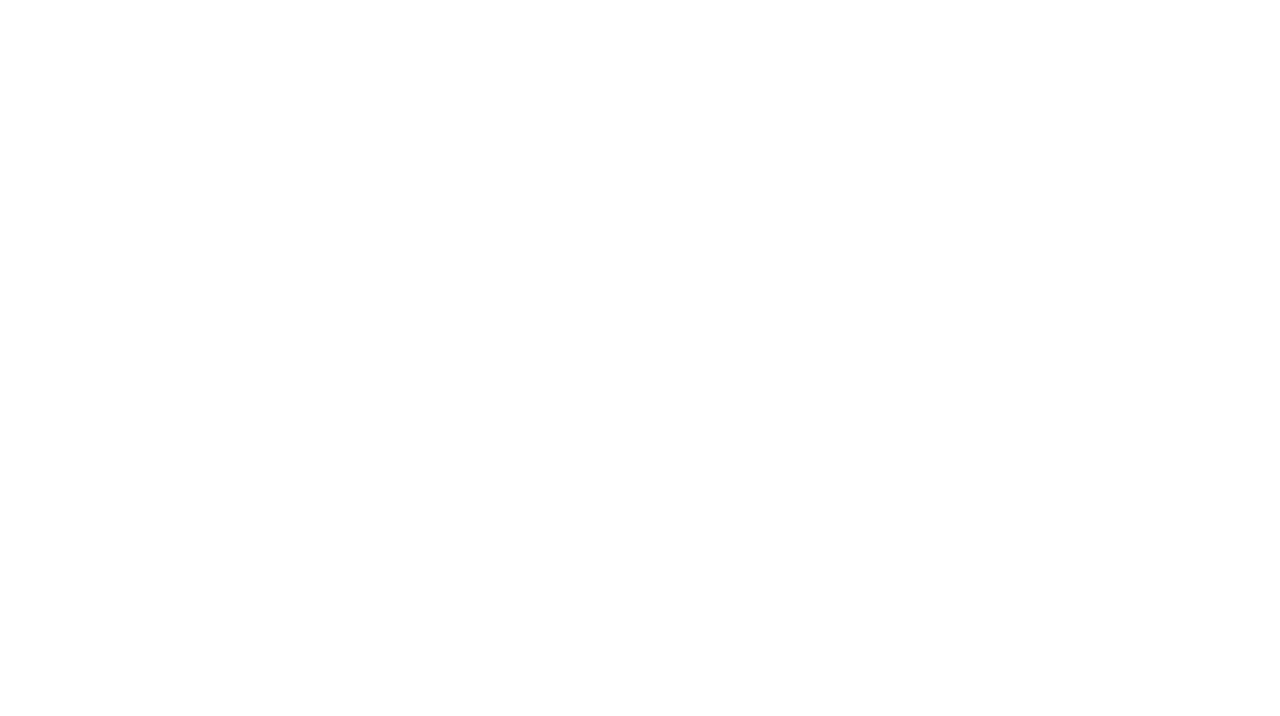
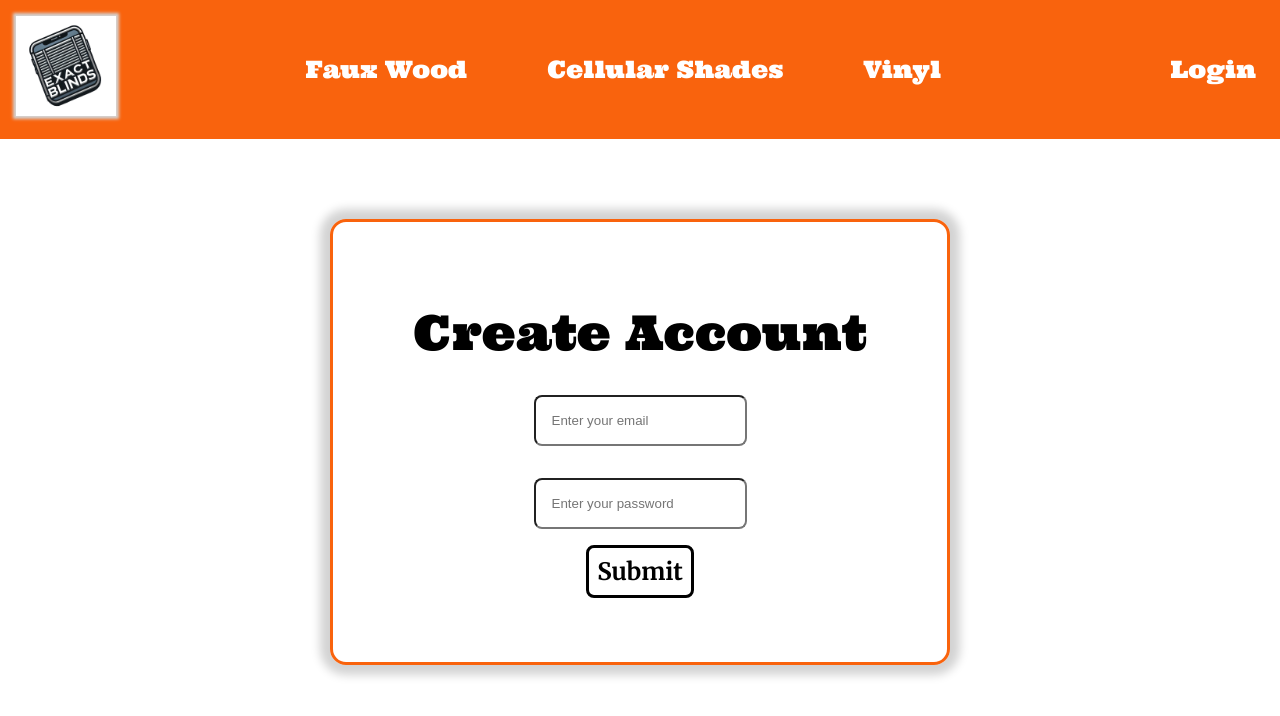
Before and after one commit to Anthony-Ghilardi/ExactBlinds, a React (Create React App) app: page /signup in a window 1280 px wide. Before the commit this address had no page. Shown: the top 716 px of the page. Built offline with nearby package versions, Linux system fonts and the light colour scheme.

Commit message:
Added ui changes and firebase

```diff
--- a/package.json
+++ b/package.json
@@ -6,6 +6,7 @@
     "@testing-library/jest-dom": "^5.17.0",
     "@testing-library/react": "^13.4.0",
     "@testing-library/user-event": "^13.5.0",
+    "firebase": "^11.6.1",
     "react": "^18.3.1",
     "react-dom": "^18.3.1",
     "react-scripts": "5.0.1",
--- a/src/App.js
+++ b/src/App.js
@@ -5,8 +5,9 @@ import FauxWood from "./components/FauxWood/FauxWood";
 import Vinyl from "./components/Vinyl/Vinyl";
 import Cellular from "./components/Cellular/Cellular";
 import Tutorial from "./components/Tutorial/Tutorial";
-import Contact from "./components/Contact/Contact";
 import Designer from "./components/Designer/Designer";
+import SignupPage from "./components/Signup-page/SignupPage";
+import LoginSplashPage from "./LoginSplashPage/LoginSplashPage";
 
 
 
@@ -18,9 +19,10 @@ function App() {
         <Route path="/fauxWood" element={<FauxWood />} />
         <Route path="/cellular" element={<Cellular />} />
         <Route path="/vinyl" element={<Vinyl />} />
-        <Route path="/contact" element={<Contact />} />
         <Route path="/howto" element={<Tutorial />} />
         <Route path="/designer" element={<Designer />} />
+        <Route path="/signup" element={<SignupPage />} />
+        <Route path="/login" element={<LoginSplashPage />} />
       </Routes>
     </BrowserRouter>
   );
--- /dev/null
+++ b/src/LoginSplashPage/LoginSplashPage.jsx
@@ -0,0 +1,40 @@
+import React, { useState } from "react";
+import { Link } from "react-router-dom";
+import "./login-splash-page.css";
+import Navbar from "../components/Navbar/Navbar";
+
+export default function LoginSplashPage() {
+  return (
+    <div>
+      <Navbar />
+      <div className="login-form-container">
+        {/* correct line 11 <form onSubmit={sumbitNewUser} className="signup-form"> */}
+        <form className="login-form">
+          <label className="login-form-header">Login</label>
+          <input
+            className="login-email-input"
+            name="emailInput"
+            type="email"
+            placeholder="Enter your email"
+            // add value like value={createEmail}
+            // add on change like onChange={(e) => setCreateEmail(e.target.value)}
+          />
+          <input
+            className="login-password-input"
+            name="passwordInput"
+            type="password"
+            placeholder="Enter your password"
+            // add value like value={createPassword}
+            // add on change like onChange={(e) => setCreatePassword(e.target.value)}
+          />
+          <button className="login-submit-btn" type="submit">
+            Log in
+          </button>
+          <Link to="/signup" className="signup-splash-link">
+            Create Account
+          </Link>
+        </form>
+      </div>
+    </div>
+  );
+}
--- /dev/null
+++ b/src/LoginSplashPage/login-splash-page.css
@@ -0,0 +1,90 @@
+.login-form-container {
+    display: flex;
+    justify-content: center;
+    align-items: center;
+    margin: 0 auto;
+}
+
+.login-form {
+    display: flex;
+    flex-direction: column;
+    align-items: center;
+    margin: 5rem;
+    padding: 4rem;
+    border: solid #f9630d 3px;
+    border-radius: 1rem;
+    box-shadow: 0 0 10px 10px #D3D3D3;
+}
+
+.login-form-header {
+    font-size: 3rem;
+    font-family: "Ultra", serif;
+    font-weight: 100;
+    padding: 1rem;
+}
+
+.login-email-input {
+    margin-top: 1rem;
+    margin-bottom: 1rem;
+    padding: 1rem;
+    border-radius: 0.5rem;
+}
+
+.login-password-input {
+    margin-top: 1rem;
+    margin-bottom: 1rem;
+    padding: 1rem;
+    border-radius: 0.5rem;
+}
+
+.login-submit-btn {
+    display: flex;
+    justify-content: center;
+    align-items: center;
+    margin: 0 auto;
+    margin-top: 1rem;
+    margin-bottom: 1rem;
+    padding: 0.5rem;
+    width: 90%;
+    background-color: #fff;
+    border: solid;
+    border-radius: 0.5rem;
+    font-weight: bold;
+    font-size: 1.5rem;
+    transition: background-color 0.5s ease, transform 0.5s ease;
+    font-family: "Merriweather", serif;
+    font-weight: 700;
+    font-style: normal;
+}
+
+.login-submit-btn:hover {
+    background-color: #f9630d;
+    transform: scale(1.10);
+}
+
+.signup-splash-link {
+    display: flex;
+    justify-content: center;
+    align-items: center;
+    margin: 0 auto;
+    margin-top: 1rem;
+    margin-bottom: 1rem;
+    padding: 0.5rem;
+    width: 90%;
+    background-color: #fff;
+    border: solid;
+    border-radius: 0.5rem;
+    font-weight: bold;
+    font-size: 1.5rem;
+    transition: background-color 0.5s ease, transform 0.5s ease;
+    font-family: "Merriweather", serif;
+    font-weight: 700;
+    font-style: normal;
+    text-decoration: none;
+    color: black;
+}
+
+.signup-splash-link:hover {
+    background-color: #f9630d;
+    transform: scale(1.10);
+}
--- a/src/components/HomeNavbar/HomeNavbar.jsx
+++ b/src/components/HomeNavbar/HomeNavbar.jsx
@@ -18,8 +18,8 @@ export default function HomeNavbar() {
         <Link to="/designer" className="home-navbar-link">
           Designer
         </Link>
-        <Link to="/contact" className="home-navbar-link">
-          Developer
+        <Link to="/Login" className="home-navbar-link">
+          Login
         </Link>
       </div>
     </nav>
--- a/src/components/Navbar/Navbar.jsx
+++ b/src/components/Navbar/Navbar.jsx
@@ -29,8 +29,8 @@ export default function Navbar() {
         </ul>
       </div>
       <div className="navbar-right">
-        <Link to="/contact" className="contact-link">
-          Developer
+        <Link to="/login" className="login-link">
+          Login
         </Link>
       </div>
     </nav>
--- a/src/components/Navbar/navbar.css
+++ b/src/components/Navbar/navbar.css
@@ -55,7 +55,7 @@
   margin-left: 1rem;
 }
 
-.navbar-right .contact-link {
+.navbar-right .login-link {
   color: #fff;
   border-radius: 50%;
   padding: 0.2rem 0.5rem;
@@ -64,6 +64,6 @@
   transition: all 0.3s ease;
 }
 
-.navbar-right .contact-link:hover {
+.navbar-right .login-link:hover {
   color: #D3D3D3;
 }
--- /dev/null
+++ b/src/components/Signup-page/SignupPage.jsx
@@ -0,0 +1,14 @@
+import React, { useState } from "react";
+import SignupForm from "../SignupForm/SignupForm";
+import "./signup-page.css"
+import Navbar from "../Navbar/Navbar";
+
+export default function SignupPage() {
+
+    return(
+        <div className="login-container">
+            <Navbar />
+            <SignupForm />
+        </div>
+    )
+}
--- /dev/null
+++ b/src/components/SignupForm/SignupForm.jsx
@@ -0,0 +1,47 @@
+import React, { useState } from "react";
+import "./signup-form.css";
+import { auth } from "../../firebase/firebaseConfig";
+import { getAuth, createUserWithEmailAndPassword } from "firebase/auth";
+
+export default function SignupForm() {
+  const [createEmail, setCreateEmail] = useState("");
+  const [createPassword, setCreatePassword] = useState("");
+
+  function sumbitNewUser(e) {
+    e.preventDefault()
+    createUserWithEmailAndPassword(auth, createEmail, createPassword)
+      .then((userCredential) => {
+        //Signed up
+        const user = userCredential.user;
+      })
+      .catch((error) => {
+        const errorCode = error.code;
+        const errorMessage = error.message;
+      });
+  }
+
+  return (
+    <div className="signup-form-container">
+      <form onSubmit={sumbitNewUser} className="signup-form">
+        <label className="signup-form-header">Create Account</label>
+        <input
+        className="signup-email-input"
+        name="emailInput"
+        type="email"
+        placeholder="Enter your email"
+        value={createEmail}
+        onChange={e => setCreateEmail(e.target.value)}
+        />
+        <input
+        className="signup-password-input"
+        name="passwordInput"
+        type="password"
+        placeholder="Enter your password"
+        value={createPassword}
+        onChange={e => setCreatePassword(e.target.value)}
+        />
+        <button className="signup-submit-btn" type="submit">Submit</button>
+      </form>
+    </div>
+  );
+}
--- /dev/null
+++ b/src/components/SignupForm/signup-form.css
@@ -0,0 +1,60 @@
+.signup-form-container {
+    display: flex;
+    justify-content: center;
+    align-items: center;
+    margin: 0 auto;
+}
+
+.signup-form {
+    display: flex;
+    flex-direction: column;
+    align-items: center;
+    margin: 5rem;
+    padding: 4rem;
+    border: solid #f9630d 3px;
+    border-radius: 1rem;
+    box-shadow: 0 0 10px 10px #D3D3D3;
+}
+
+.signup-form-header {
+    font-size: 3rem;
+    font-family: "Ultra", serif;
+    font-weight: 100;
+    padding: 1rem;
+}
+
+.signup-email-input {
+    margin-top: 1rem;
+    margin-bottom: 1rem;
+    padding: 1rem;
+    border-radius: 0.5rem;
+}
+
+.signup-password-input {
+    margin-top: 1rem;
+    margin-bottom: 1rem;
+    padding: 1rem;
+    border-radius: 0.5rem;
+}
+
+.signup-submit-btn {
+    display: flex;
+    justify-content: center;
+    align-items: center;
+    margin: 0 auto;
+    padding: 0.5rem;
+    background-color: #fff;
+    border: solid;
+    border-radius: 0.5rem;
+    font-weight: bold;
+    font-size: 1.5rem;
+    transition: background-color 0.5s ease, transform 0.5s ease;
+    font-family: "Merriweather", serif;
+    font-weight: 700;
+    font-style: normal;
+}
+
+.signup-submit-btn:hover {
+    background-color: #f9630d;
+    transform: scale(1.20);
+}
--- /dev/null
+++ b/src/firebase/firebaseConfig.js
@@ -0,0 +1,23 @@
+// Import the functions you need from the SDKs you need
+import { initializeApp } from "firebase/app";
+import { getAuth } from "firebase/auth";
+import { getAnalytics } from "firebase/analytics";
+// TODO: Add SDKs for Firebase products that you want to use
+// https://firebase.google.com/docs/web/setup#available-libraries
+
+// Your web app's Firebase configuration
+// For Firebase JS SDK v7.20.0 and later, measurementId is optional
+const firebaseConfig = {
+  apiKey: "AIzaSyANFXWLoeYAqFgPfG8XBqcwUrJvj0y8bH0",
+  authDomain: "exact-blinds.firebaseapp.com",
+  projectId: "exact-blinds",
+  storageBucket: "exact-blinds.firebasestorage.app",
+  messagingSenderId: "85313333347",
+  appId: "1:85313333347:web:f62c256b40ce64bc7a3056",
+  measurementId: "G-FT6184DE78"
+};
+
+// Initialize Firebase
+const app = initializeApp(firebaseConfig);
+export const auth = getAuth(app);
+export const analytics = getAnalytics(app);
```
Also changed, not shown: src/components/Signup-page/signup-page.css (added), 1 other file (tests, documents, lock files or other folders).
